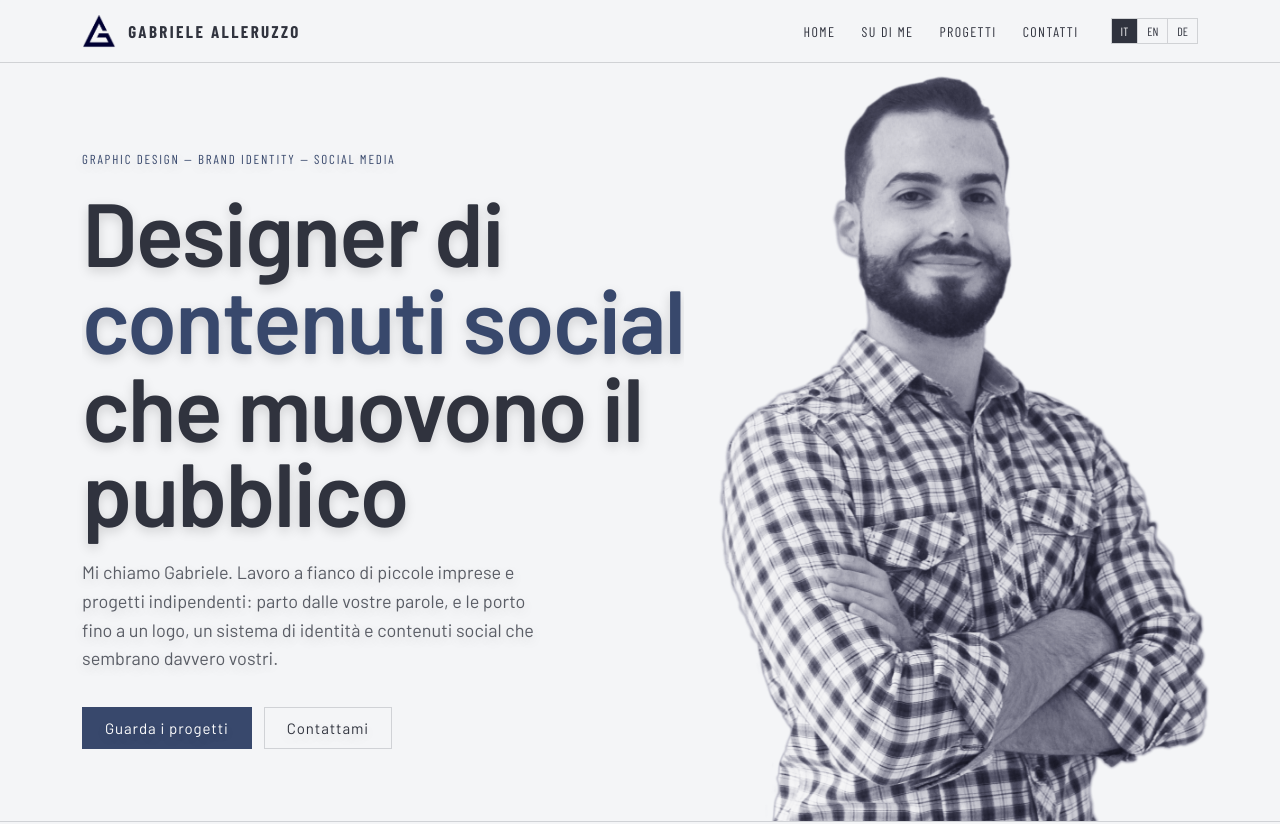
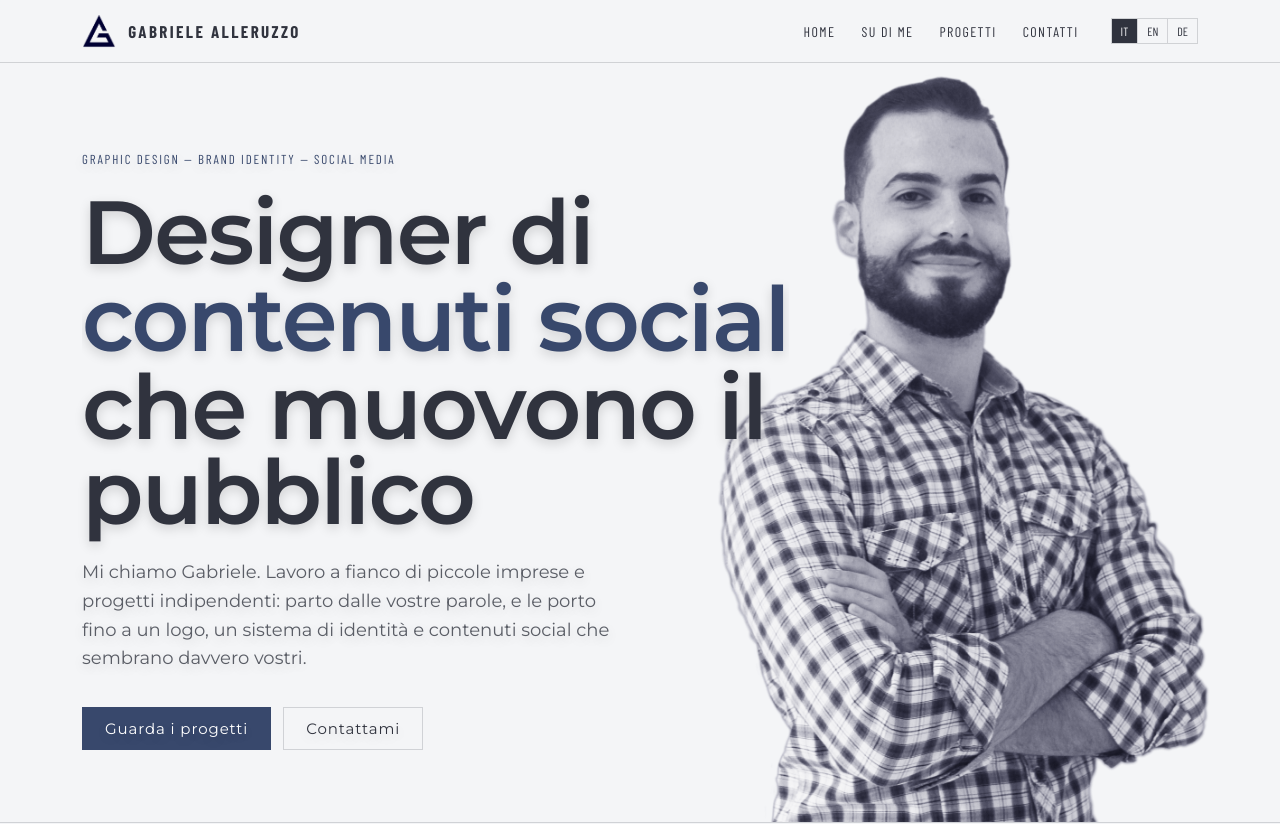
Before and after one commit to GabrieleAlleruzzo/Portfolio-Gabriele-Alleruzzo, a React (Vite) app: page / in a window 1280 px wide. Shown: the top 824 px of the page. Built offline with nearby package versions, Linux system fonts and the light colour scheme.

Commit message:
Replace Barlow with Montserrat for body text
Swaps the --font-body variable and its Google Fonts import from Barlow
to Montserrat. Barlow Condensed (used for nav, buttons, and eyebrow
labels via --font-heading) is unchanged.

```diff
--- a/index.html
+++ b/index.html
@@ -12,7 +12,7 @@
     <link rel="preconnect" href="https://fonts.gstatic.com" crossorigin />
     <link
       rel="stylesheet"
-      href="https://fonts.googleapis.com/css2?family=Barlow+Condensed:wght@400;500;600;700&family=Barlow:wght@300;400;500;600&display=swap"
+      href="https://fonts.googleapis.com/css2?family=Barlow+Condensed:wght@400;500;600;700&family=Montserrat:wght@300;400;500;600&display=swap"
     />
   </head>
   <body>
--- a/src/styles/global.css
+++ b/src/styles/global.css
@@ -1,6 +1,6 @@
 :root {
   --font-heading: "Barlow Condensed", sans-serif;
-  --font-body: "Barlow", sans-serif;
+  --font-body: "Montserrat", sans-serif;
   --shadow-md: 0 12px 24px rgba(0, 0, 0, 0.12);
 
   --color-bg: #f4f5f7;
```
